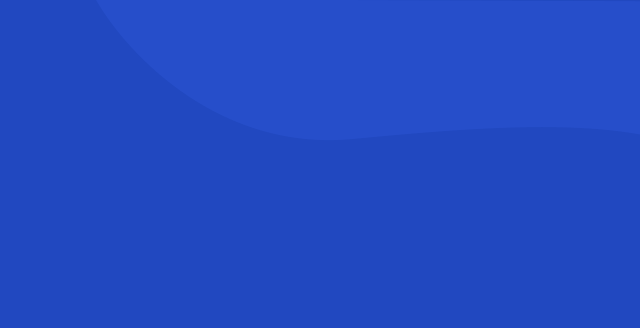
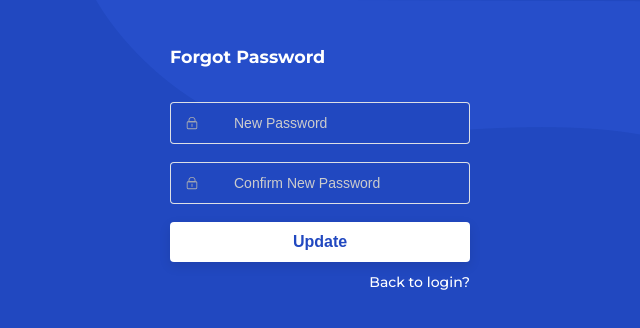
Before and after one commit to deekeso/activity1, a Vue app: page /forgotPass in a window 1280 px wide. Before the commit this address had no page. Shown: the top 328 px of the page, without its empty margins (320-960 px from the left). Built offline with nearby package versions, Linux system fonts and the light colour scheme.

Commit message:
MiddleInitial/00017-18-Modified the label of the Middle Name to Middle Initial

```diff
--- a/components.d.ts
+++ b/components.d.ts
@@ -28,10 +28,13 @@ declare module 'vue' {
     ElFormItem: typeof import('element-plus/es')['ElFormItem']
     ElHeader: typeof import('element-plus/es')['ElHeader']
     ElIcon: typeof import('element-plus/es')['ElIcon']
+    ElImage: typeof import('element-plus/es')['ElImage']
     ElInput: typeof import('element-plus/es')['ElInput']
+    ElLink: typeof import('element-plus/es')['ElLink']
     ElOption: typeof import('element-plus/es')['ElOption']
     ElRow: typeof import('element-plus/es')['ElRow']
     ElSelect: typeof import('element-plus/es')['ElSelect']
+    ElText: typeof import('element-plus/es')['ElText']
     Login: typeof import('./src/components/login.vue')['default']
     RegForm: typeof import('./src/components/RegForm.vue')['default']
     RouterLink: typeof import('vue-router')['RouterLink']
--- a/src/components/drawerForm.vue
+++ b/src/components/drawerForm.vue
@@ -115,11 +115,6 @@ const rules = {
   ],
   middleName: [
     {
-      required: true,
-      message: "Middle Initial is required to be filled",
-      trigger: "blur",
-    },
-    {
       pattern: /^[a-zA-Z]$/,
       message: "Middle Initial must be a single letter",
       trigger: "blur",
@@ -226,7 +221,7 @@ watch(
 
 // VALIDATE MIDDLE INITIAL INPUT
 const validateMiddleInitial = () => {
-  if (!/^[A-Z]?$/.test(formStore.middleName)) {
+  if (formStore.middleName && !/^[A-Z]?$/.test(formStore.middleName)) {
     formStore.middleName = formStore.middleName.slice(0, -1);
   }
 };
@@ -249,7 +244,7 @@ const registerUser = async () => {
   } catch (error) {
     ElNotification({
       title: "ERROR",
-      message: "Please input all the fields.",
+      message: "Please input all the required fields.",
       type: "error",
     });
     return;
--- a/src/components/index.vue
+++ b/src/components/index.vue
@@ -30,7 +30,7 @@
               <span><h2>Student Information</h2></span>
 
               <p><b>First Name:</b> {{ item.firstName }}</p>
-              <p><b>Middle Name:</b> {{ item.middleName }}</p>
+              <p><b>Middle Initial:</b> {{ item.middleName }}</p>
               <p><b>Last Name:</b> {{ item.lastName }}</p>
               <p><b>Birth Date:</b> {{ item.birthDate }}</p>
               <p><b>Age:</b> {{ item.age }}</p>
@@ -154,11 +154,6 @@ const rules = {
   ],
   middleName: [
     {
-      required: true,
-      message: "Middle Initial is required to be filled",
-      trigger: "blur",
-    },
-    {
       pattern: /^[a-zA-Z]$/,
       message: "Middle Initial must be a single alphabet letter",
       trigger: "blur",
@@ -277,10 +272,23 @@ const editStudent = (student: Student) => {
 
 // SAVE STUDENT INFORMATION THAT WAS EDITED
 
-const saveEditedStudent = () => {
+const saveEditedStudent = async () => {
   const index: number = studentStore.students.findIndex(
     (item: Student) => item.id === studentStore.editingStudent.id
   );
+
+  if (!ruleFormRef.value) return;
+
+  try {
+    await ruleFormRef.value.validate();
+  } catch (error) {
+    ElNotification({
+      title: "ERROR",
+      message: "Please input all the required fields.",
+      type: "error",
+    });
+    return;
+  }
 
   if (studentStore.editingStudent.age < requiredAge) {
     ElNotification({
@@ -344,7 +352,10 @@ watch(
 );
 
 const validateMiddleInitial = () => {
-  if (!/^[A-Z]?$/.test(studentStore.editingStudent.middleName)) {
+  if (
+    studentStore.editingStudent.middleName &&
+    !/^[A-Z]?$/.test(studentStore.editingStudent.middleName)
+  ) {
     studentStore.editingStudent.middleName =
       studentStore.editingStudent.middleName.slice(0, -1);
   }
--- a/src/components/login.vue
+++ b/src/components/login.vue
@@ -26,9 +26,7 @@
       <p v-if="errorMessage" class="error">{{ errorMessage }}</p>
 
       <p class="forgot-password">
-        <router-link to="/forgot-password" class="forgot-password-link">
-          Forgot Password?
-        </router-link>
+        <router-link to="/forgotPass"> Forgot Password? </router-link>
       </p>
     </el-form>
   </body>
--- a/src/router/index.ts
+++ b/src/router/index.ts
@@ -1,6 +1,7 @@
 import { createRouter, createWebHistory } from "vue-router";
 import LoginView from "@/views/loginView.vue";
 import IndexView from "@/views/indexView.vue";
+import forgotPass from "@/views/forgotPass.vue";
 
 const routes = [
   {
@@ -31,6 +32,20 @@ const routes = [
       }
     },
   },
+  {
+    path: "/forgotPass",
+    component: forgotPass,
+    beforeEnter: (to, from, next) => {
+      const isAuthenticated =
+        localStorage.getItem("isAuthenticated") === "true";
+
+      if (isAuthenticated) {
+        next("/index");
+      } else {
+        next();
+      }
+    },
+  },
 ];
 
 const router = createRouter({
--- /dev/null
+++ b/src/views/forgotPass.vue
@@ -0,0 +1,118 @@
+<template>
+  <div class="forgot-pass">
+    <h3>Forgot Password</h3>
+    <el-form>
+      <el-form-item> </el-form-item>
+      <el-form-item>
+        <el-input
+          class="username-input"
+          input-style="color:white;margin-left:0.5em;"
+          size="large"
+          placeholder="New Password"
+          :prefix-icon="Lock"
+          clearable
+        />
+      </el-form-item>
+      <el-form-item>
+        <el-input
+          class="username-input"
+          input-style="color:white;margin-left:0.5em;"
+          size="large"
+          placeholder="Confirm New Password"
+          :prefix-icon="Lock"
+          clearable
+        />
+      </el-form-item>
+
+      <el-form-item style="margin-top: 16px" label-width="0">
+        <el-col :span="24">
+          <el-button style="width: 100%" size="large">
+            <el-text
+              style="font-size: 16px; color: var(--secondary-text)"
+              class="semibold-text"
+              >Update</el-text
+            >
+          </el-button>
+        </el-col>
+        <el-col
+          style="
+            display: flex;
+            align-items: center;
+            justify-content: end;
+            gap: 8px;
+            margin-bottom: 4px;
+            margin-top: 4px;
+          "
+          :span="24"
+        >
+          <el-link href="/" style="color: var(--primary-text)"
+            >Back to login?</el-link
+          >
+        </el-col>
+      </el-form-item>
+    </el-form>
+  </div>
+</template>
+
+<script setup lang="ts">
+import { Lock } from "@element-plus/icons-vue";
+</script>
+
+<style scoped>
+body {
+  display: flex;
+  justify-content: center;
+  align-items: center;
+  height: 100vh;
+  margin: 0;
+}
+
+.forgot-pass {
+  width: 100%;
+  max-width: 300px;
+  margin: 0 auto;
+  padding: 20px;
+  border-radius: 8px;
+  color: #fff;
+}
+
+::v-deep(.el-input__wrapper) {
+  background-color: #2148c0;
+}
+
+::v-deep(.el-input__inner) {
+  border-radius: 8px;
+  padding: 20px;
+  color: white;
+}
+
+::v-deep(.el-input__inner::placeholder) {
+  color: #ccc;
+  font-size: 14px;
+}
+
+.icon-placeholder {
+  position: absolute;
+  left: 10px;
+  top: 50%;
+  transform: translateY(-50%);
+  color: rgb(255, 255, 255);
+  pointer-events: none;
+}
+
+.el-button {
+  width: 100%;
+  padding: 10px;
+  font-size: 16px;
+  background-color: #ffffff;
+  color: #2148c0;
+  box-shadow: 0 4px 12px rgba(0, 0, 0, 0.1);
+  border: none;
+  font-weight: 600;
+}
+
+.el-button:hover {
+  background-color: #57a3eb;
+  color: #fff;
+}
+</style>
```
